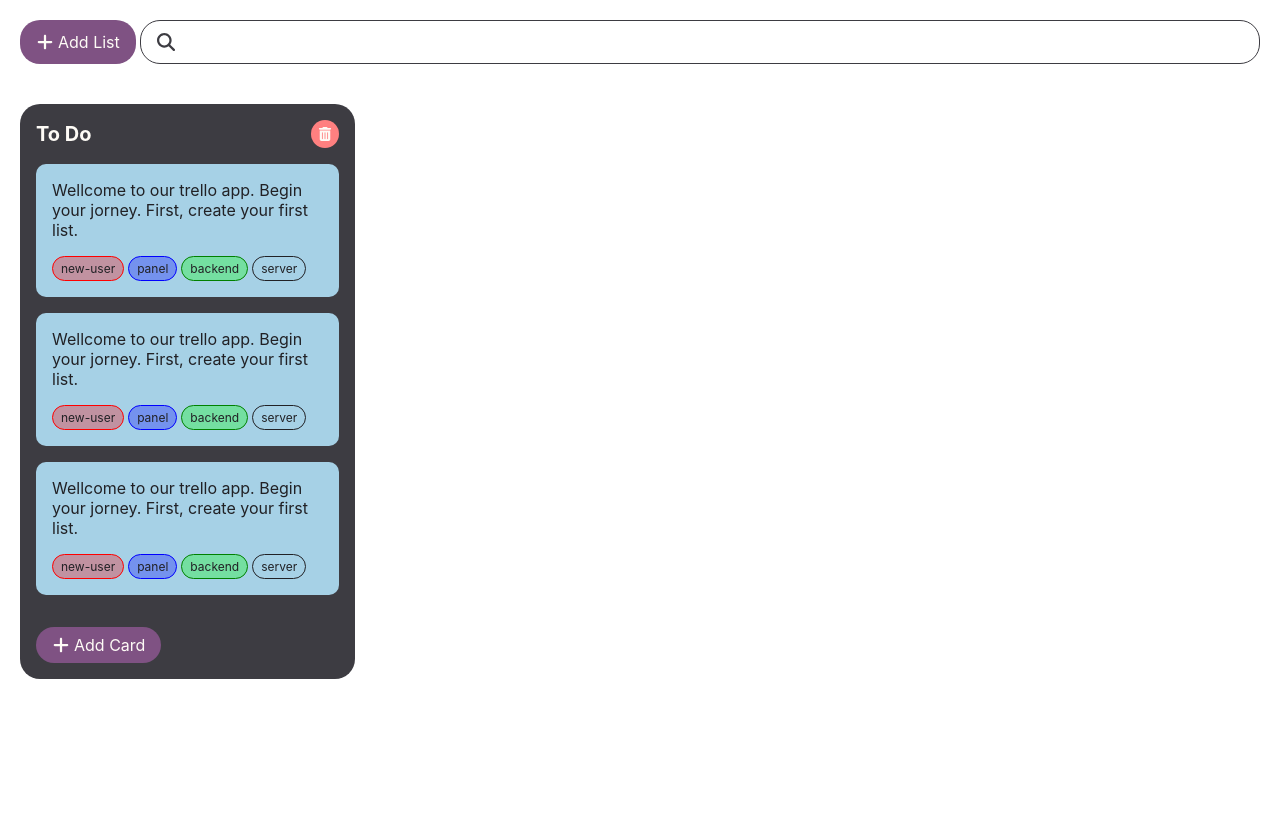
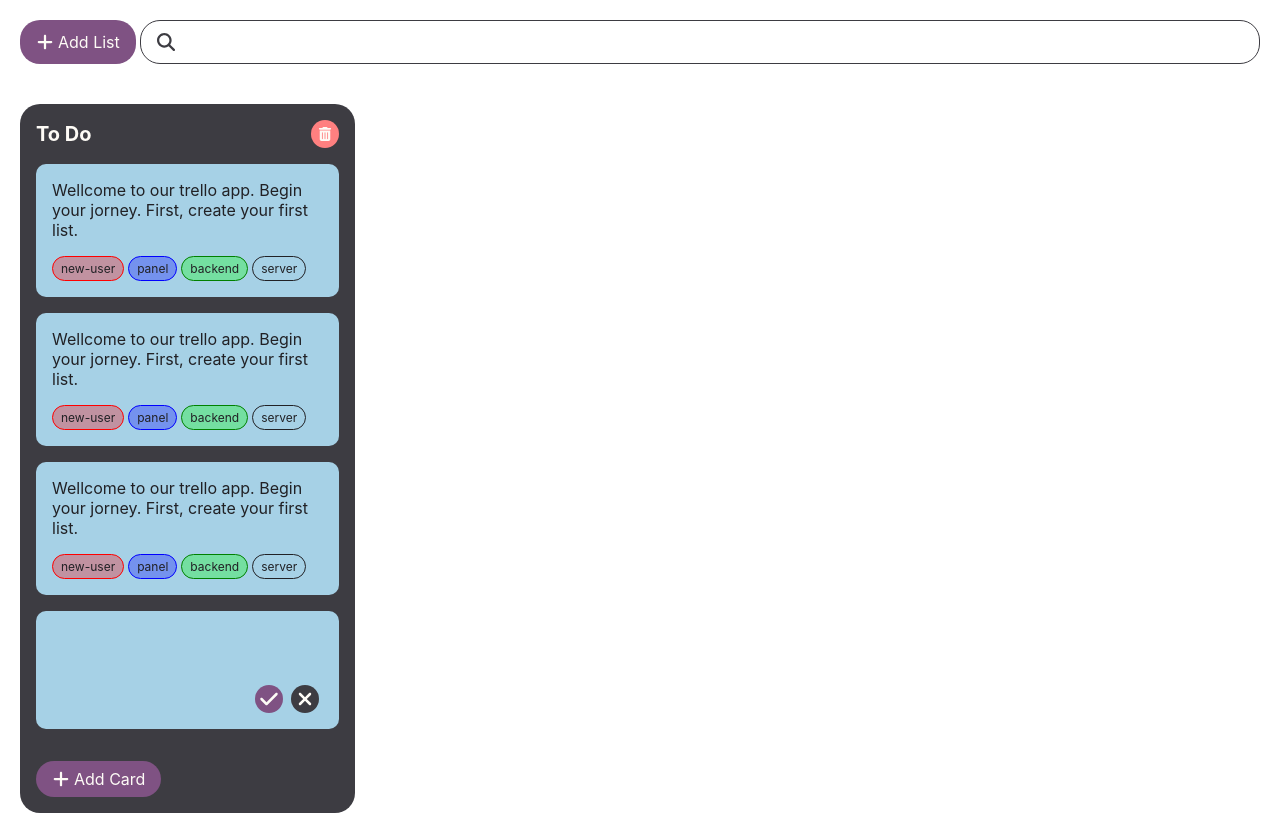
Before and after one commit to semih-ky/sk-trello, a React (Create React App) app: page / in a window 1280 px wide. Both pictures are taken after a click on the button "Add Card". Before the commit the page ends 800 px from the top, so only its background shows below. Built offline with nearby package versions, Linux system fonts and the light colour scheme.

Commit message:
add AddCard Comp

```diff
--- a/src/components/atoms/IconButton/index.js
+++ b/src/components/atoms/IconButton/index.js
@@ -12,7 +12,7 @@ export const IconButton = ({ svg, variant="primary", onClick }) => {
 }
 
 IconButton.propTypes = {
-  variant: PropTypes.oneOf(['primary', 'secondary']),
+  variant: PropTypes.oneOf(['primary', 'secondary', 'delete']),
   svg: PropTypes.node,
   onClick: PropTypes.func
 }
--- /dev/null
+++ b/src/components/molecules/AddCard/index.js
@@ -0,0 +1,31 @@
+import React, { useEffect, useRef } from 'react';
+import PropTypes from "prop-types";
+import { xmarkIcon } from '../../../icons/xmarkIcon';
+import { checkIcon } from '../../../icons/checkIcon';
+import { IconButton } from '../../atoms/IconButton';
+import { CardBody } from '../../atoms/CardBody';
+import "./styles.css";
+
+export const AddCard = ({ close = () => {} }) => {
+  const contentEditable = useRef();
+
+  useEffect(() => {
+    if (contentEditable.current) {
+      contentEditable.current.focus()
+    }
+  }, []);
+
+  return (
+    <CardBody>
+      <div ref={contentEditable} className='add-card-contenteditable' contentEditable ></div>
+      <div className='add-card-footer'>
+        <IconButton svg={checkIcon}/>
+        <IconButton svg={xmarkIcon} variant={"secondary"} onClick={close} />
+      </div>
+    </CardBody>
+  )
+}
+
+AddCard.propTypes = {
+  close: PropTypes.func
+}
--- /dev/null
+++ b/src/components/molecules/AddCard/styles.css
@@ -0,0 +1,18 @@
+.add-card-contenteditable {
+  width: 100%;
+  min-height: 50px;
+  font-size: var(--md-font);
+  color: var(--black-500);
+  cursor: text;
+  outline: none;
+}
+
+.add-card-footer {
+  display: flex;
+  justify-content: end;
+  margin-top: 8px;
+}
+
+.add-card-footer > button {
+  margin: 0 4px;
+}
--- a/src/components/molecules/AddList/index.js
+++ b/src/components/molecules/AddList/index.js
@@ -23,7 +23,7 @@ export const AddList = () => {
 
   return (
     <div className='add-list-wrapper'>
-      <Button icon={<Icon svg={addIcon} />} onClick={() => toggleIsOpen()}>Add List</Button>
+      <Button icon={<Icon svg={addIcon} />} onClick={() => toggleIsOpen(true)}>Add List</Button>
       {isOpen && (
         <div className='add-list-input-wrapper'>
           <input autoFocus type={"text"} value={value} onChange={changeHandler} />
--- a/src/components/organisms/List/index.js
+++ b/src/components/organisms/List/index.js
@@ -5,8 +5,13 @@ import { ListHeader } from '../../molecules/ListHeader';
 import { Card } from '../../molecules/Card';
 import { Button } from '../../atoms/Button';
 import "./styles.css";
+import { AddCard } from '../../molecules/AddCard';
+import { useToggle } from '../../../hooks/useToggle';
 
 export const List = () => {
+
+  const [isOpenAddCard, toggleAddCard] = useToggle(false);
+
   return (
     <div className='list-container'>
       <ListHeader />
@@ -16,8 +21,12 @@ export const List = () => {
       <Card />
 
 
+      {isOpenAddCard && (
+        <AddCard close={toggleAddCard} />
+      )}
+
       <div className='add-card-button'>
-        <Button icon={<Icon svg={addIcon} />}>Add Card</Button>
+        <Button icon={<Icon svg={addIcon} />} onClick={() => toggleAddCard(true)}>Add Card</Button>
       </div>
 
     </div>
--- a/src/hooks/useToggle.js
+++ b/src/hooks/useToggle.js
@@ -3,8 +3,12 @@ import { useState, useCallback } from 'react';
 export const useToggle = (initialValue = false) => {
   const [value, setValue] = useState(initialValue);
 
-  const toggle = useCallback(() => {
-    setValue((val) => !val)
+  const toggle = useCallback((v) => {
+    if (typeof v === "boolean") {
+      setValue(v);
+      return;
+    }
+    setValue((val) => !val);
   }, [])
 
   return [value, toggle]
```
